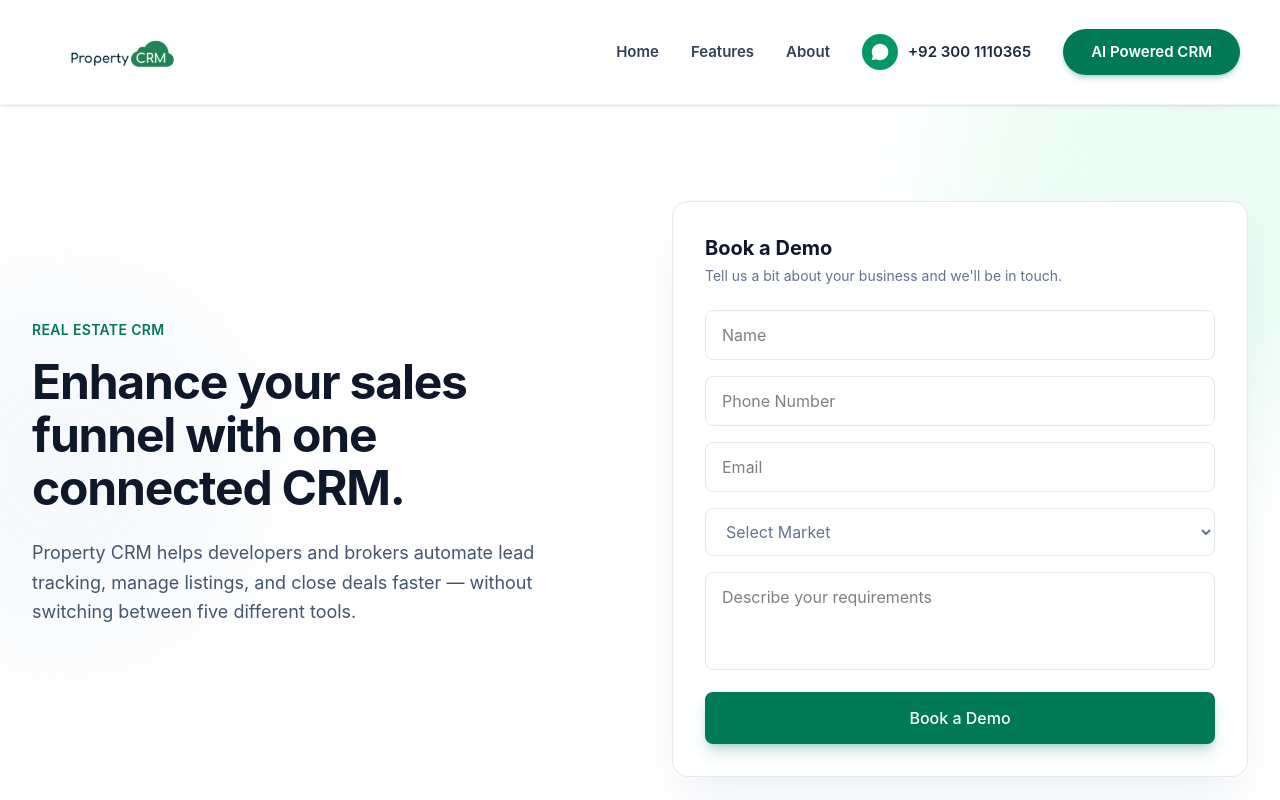
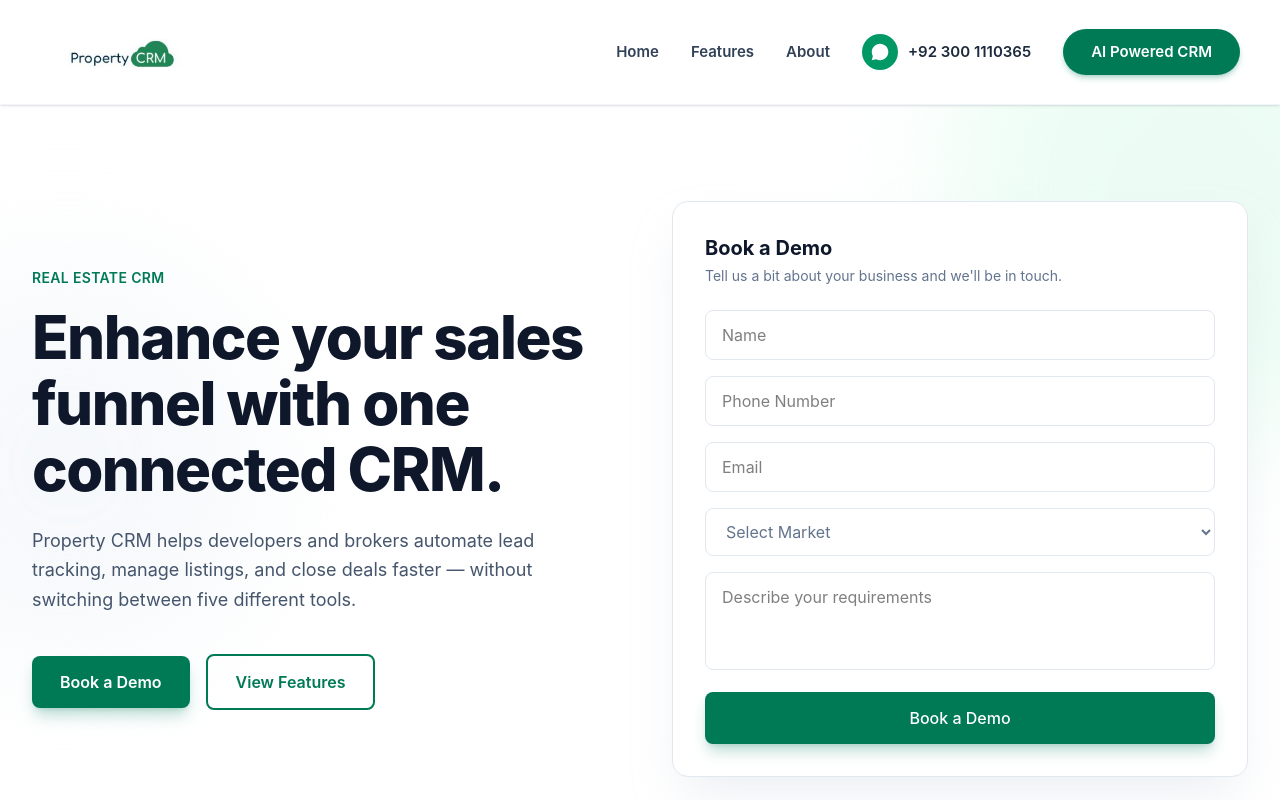
Before and after one commit to fatimaijaz404-del/propertyCRM, a React (Vite) app: page / in a window 1280 px wide. Shown: the top 800 px of the page. Built offline with nearby package versions, Linux system fonts and the light colour scheme.

Commit message:
Increase hero heading size and add secondary CTA button

```diff
--- a/src/components/Hero.jsx
+++ b/src/components/Hero.jsx
@@ -34,12 +34,21 @@ function Hero() {
           <p className="text-emerald-700 font-semibold tracking-wide uppercase text-sm mb-4">
             Real Estate CRM
           </p>
-          <h1 className="text-5xl font-bold text-slate-900 leading-[1.1] mb-6 tracking-tight">
+          <h1 className="text-6xl font-extrabold text-slate-900 leading-[1.1] mb-6 tracking-tight">
             Enhance your sales funnel with one connected CRM.
           </h1>
-          <p className="text-lg text-slate-600 mb-8 leading-relaxed">
+          <p className="text-lg text-slate-600 mb-10 leading-relaxed">
             Property CRM helps developers and brokers automate lead tracking, manage listings, and close deals faster — without switching between five different tools.
           </p>
+
+          <div className="flex flex-wrap items-center gap-4">
+            <a href="#contact" className="bg-emerald-700 text-white px-7 py-3.5 rounded-lg font-semibold shadow-lg shadow-emerald-700/25 hover:bg-emerald-800 hover:shadow-xl transition-all duration-200">
+              Book a Demo
+            </a>
+            <a href="#features" className="border-2 border-emerald-700 text-emerald-700 px-7 py-3.5 rounded-lg font-semibold hover:bg-emerald-50 transition-all duration-200">
+              View Features
+            </a>
+          </div>
         </div>
 
         <div className="bg-white rounded-2xl border border-slate-200 shadow-2xl shadow-slate-300/40 p-8">
```
